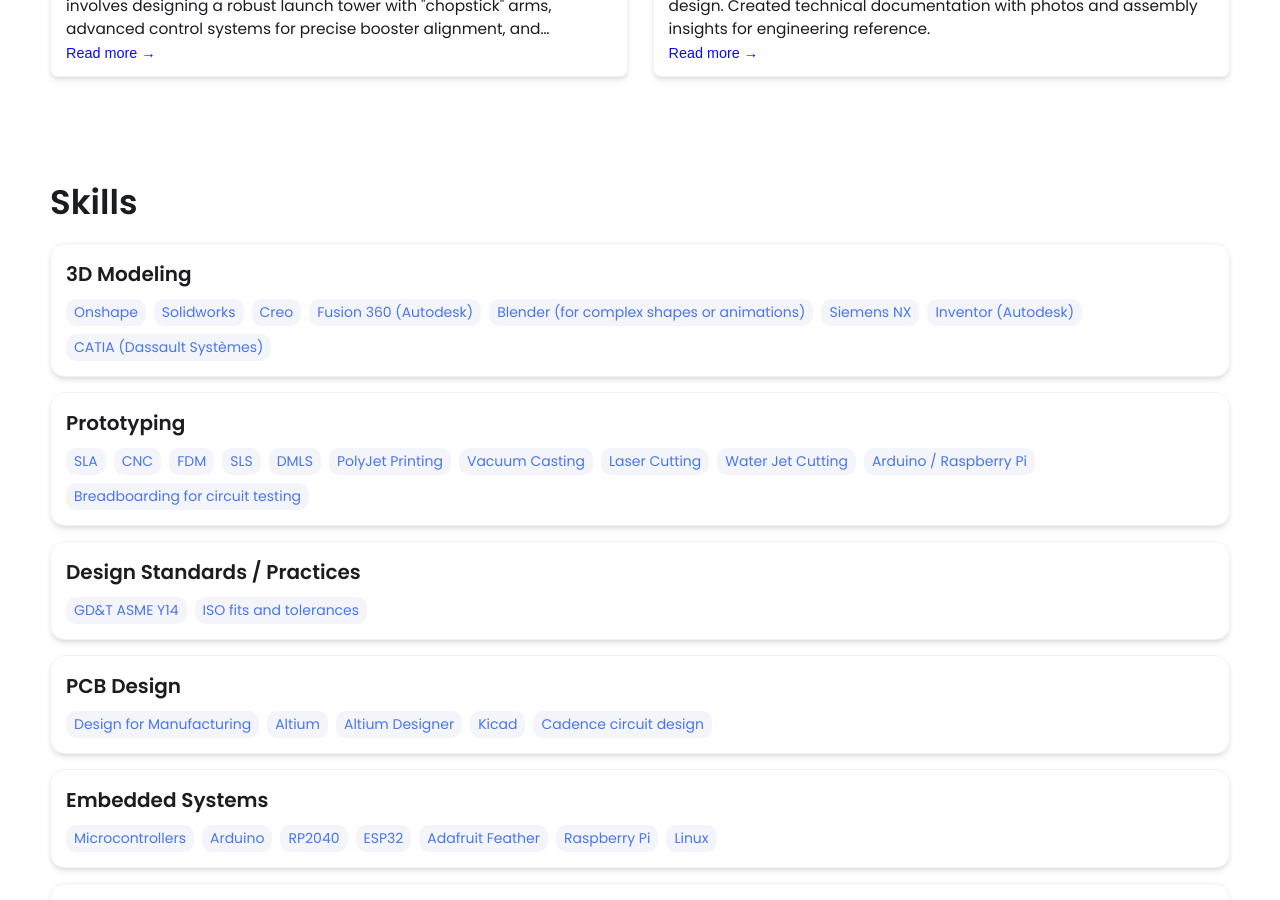
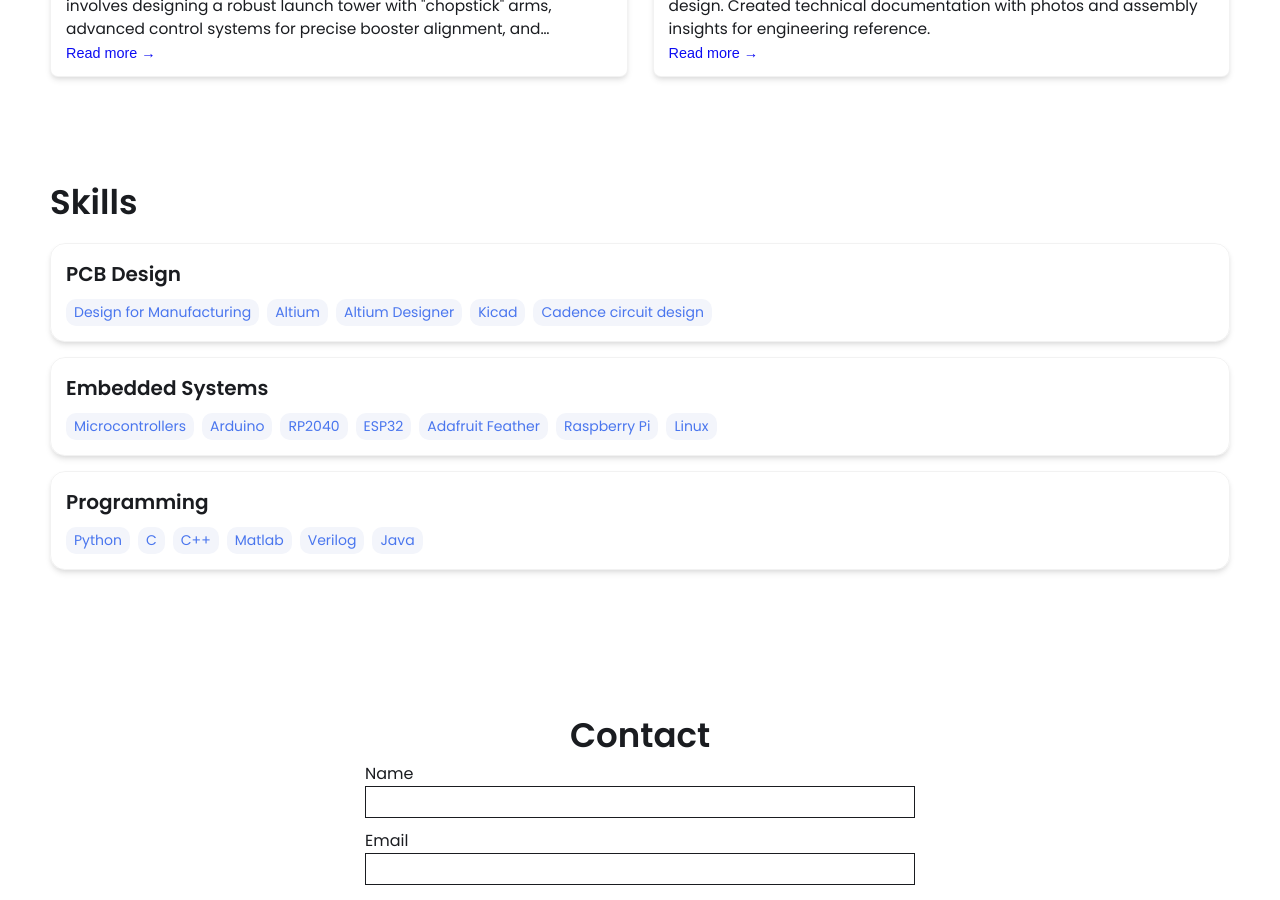
Before and after one commit to gtang1626/gtang1626.github.io, a Jekyll site: the page built from index.html, in a window 1280 px wide and 900 px high, scrolled down 1449 px. Built offline with Jekyll 4.4.1, drawn with Linux system fonts in a browser that asks for light colours.

Commit message:
Update _config.yml
fixed skill issue

```diff
--- a/_config.yml
+++ b/_config.yml
@@ -36,33 +36,6 @@
 
 # Skills Section - Add the list of your Skills by categories/tools. The indentation for each level needs to be precise.
 skills:
-  - category: 3D Modeling
-    tools:
-    - Onshape
-    - Solidworks
-    - Creo
-    - Fusion 360 (Autodesk)
-    - Blender (for complex shapes or animations)
-    - Siemens NX
-    - Inventor (Autodesk)
-    - CATIA (Dassault Systèmes)
-  - category: Prototyping
-    tools:
-    - SLA
-    - CNC
-    - FDM
-    - SLS
-    - DMLS
-    - PolyJet Printing
-    - Vacuum Casting
-    - Laser Cutting
-    - Water Jet Cutting
-    - Arduino / Raspberry Pi
-    - Breadboarding for circuit testing
-  - category: Design Standards / Practices
-    tools:
-    - GD&T ASME Y14
-    - ISO fits and tolerances
   - category: PCB Design
     tools:
     - Design for Manufacturing
```
